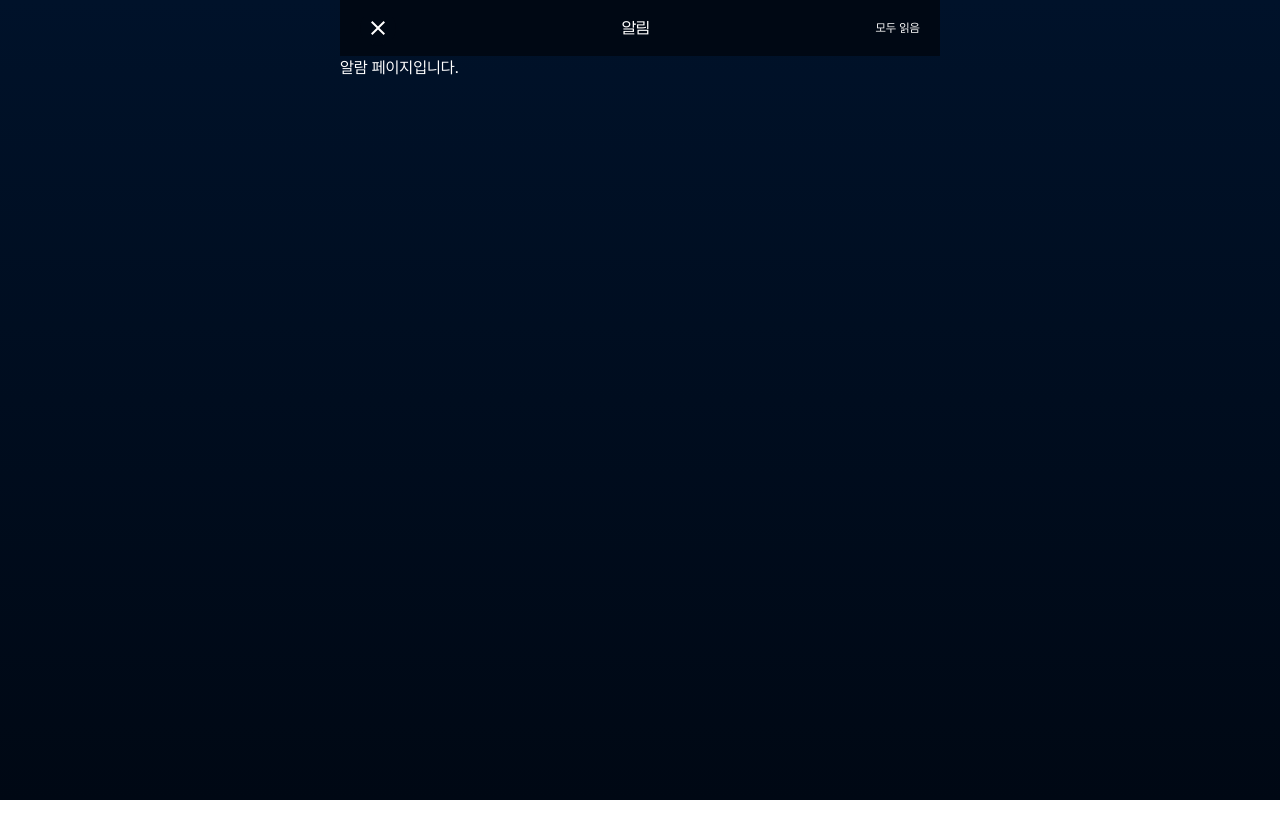
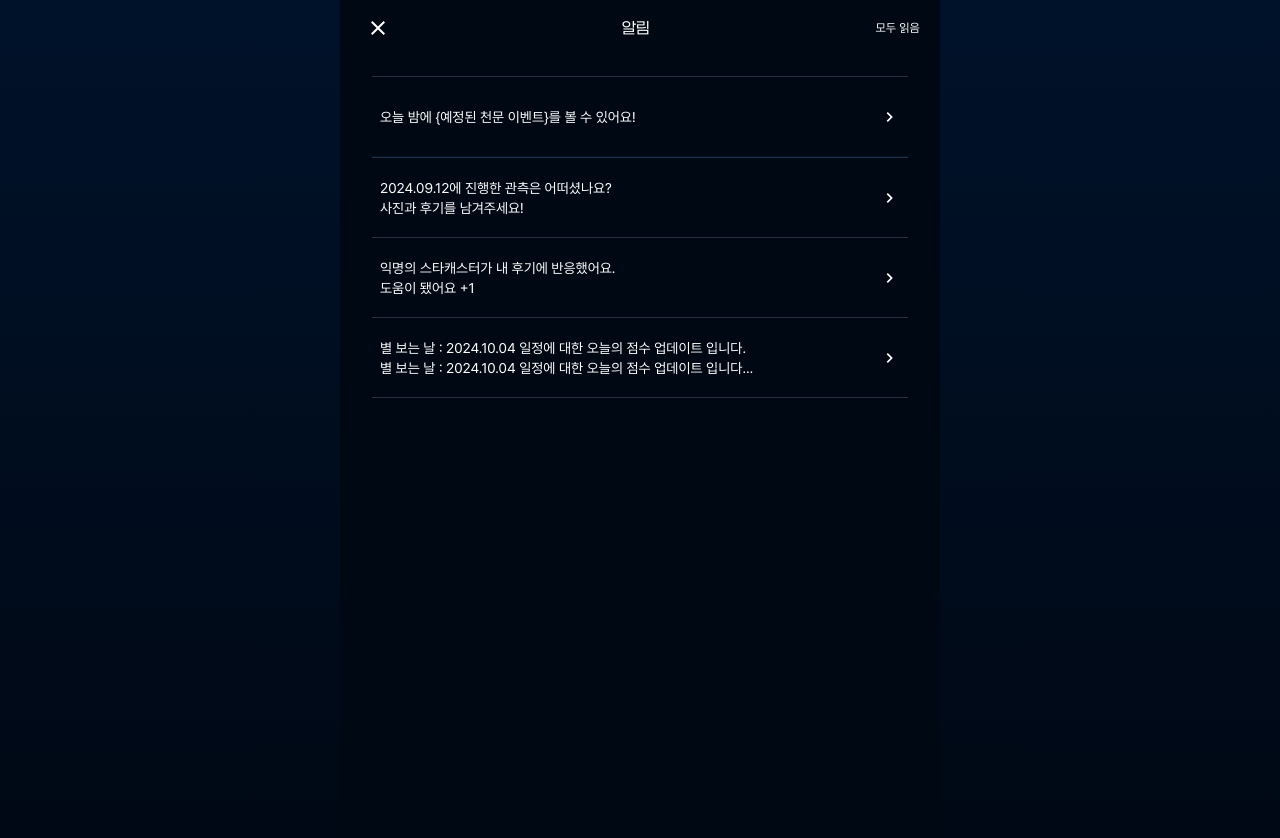
Before and after one commit to se-eun-park/StarCast, a React (Vite) app in the folder frontend/: page /notification in a window 1280 px wide. Shown: the top 838 px of the page. Before the commit the page ends 800 px from the top, so only its background shows below. Built offline with nearby package versions, Linux system fonts and the light colour scheme.

Commit message:
feat: 알람 페이지 UI 구현

```diff
--- a/frontend/src/pages/NotificationPage.tsx
+++ b/frontend/src/pages/NotificationPage.tsx
@@ -1,3 +1,39 @@
+import SvgGtIcon from '@assets/svg/GtIcon'
+import NoContent from '@components/common/NoContent'
+
+const dummyNotifications = [
+  { id: 1, message: '오늘 밤에 {예정된 천문 이벤트}를 볼 수 있어요!' },
+  { id: 2, message: '2024.09.12에 진행한 관측은 어떠셨나요?\n사진과 후기를 남겨주세요!' },
+  { id: 3, message: '익명의 스타캐스터가 내 후기에 반응했어요.\n도움이 됐어요 +1' },
+  {
+    id: 4,
+    message:
+      '별 보는 날 : 2024.10.04 일정에 대한 오늘의 점수 업데이트 입니다.별 보는 날 : 2024.10.04 일정에 대한 오늘의 점수 업데이트 입니다.별 보는 날 : 2024.10.04 일정에 대한 오늘의 점수 업데이트 입니다.별 보는 날 : 2024.10.04 일정에 대한 오늘의 점수 업데이트 입니다.별 보는 날 : 2024.10.04 일정에 대한 오늘의 점수 업데이트 입니다.별 보는 날 : 2024.10.04 일정에 대한 오늘의 점수 업데이트 입니다.별 보는 날 : 2024.10.04 일정에 대한 오늘의 점수 업데이트 입니다.',
+  },
+]
+
 export default function NotificationPage() {
-  return <div>알람 페이지입니다.</div>
+  return (
+    <div className='w-full h-dvh bg-bg-900'>
+      <div className='w-full px-8 pt-5'>
+        {dummyNotifications.length === 0 ? (
+          <NoContent label='모든 알림을 읽으셨어요!' />
+        ) : (
+          <div className='w-full border-t border-b divide-y border-bg-50/20 divide-bg-50/20'>
+            {dummyNotifications.map((notification) => (
+              <div
+                key={notification.id}
+                className='flex items-center justify-between w-full h-20 px-2 border-b cursor-pointer border-bg-800'
+              >
+                <p className='w-3/4 pr-4 text-sm whitespace-pre-line line-clamp-2'>
+                  {notification.message}
+                </p>
+                <SvgGtIcon className='w-5 h-5' />
+              </div>
+            ))}
+          </div>
+        )}
+      </div>
+    </div>
+  )
 }
```
